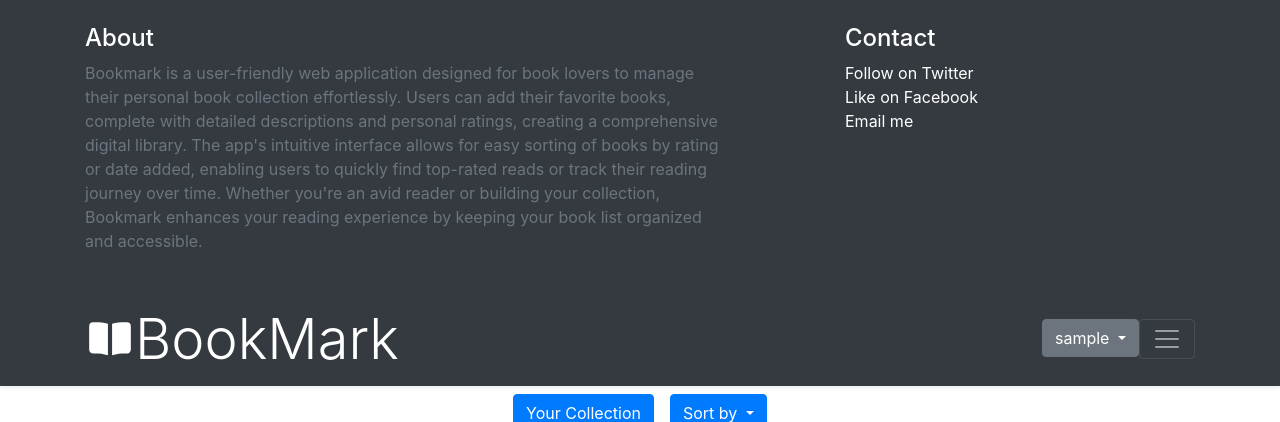
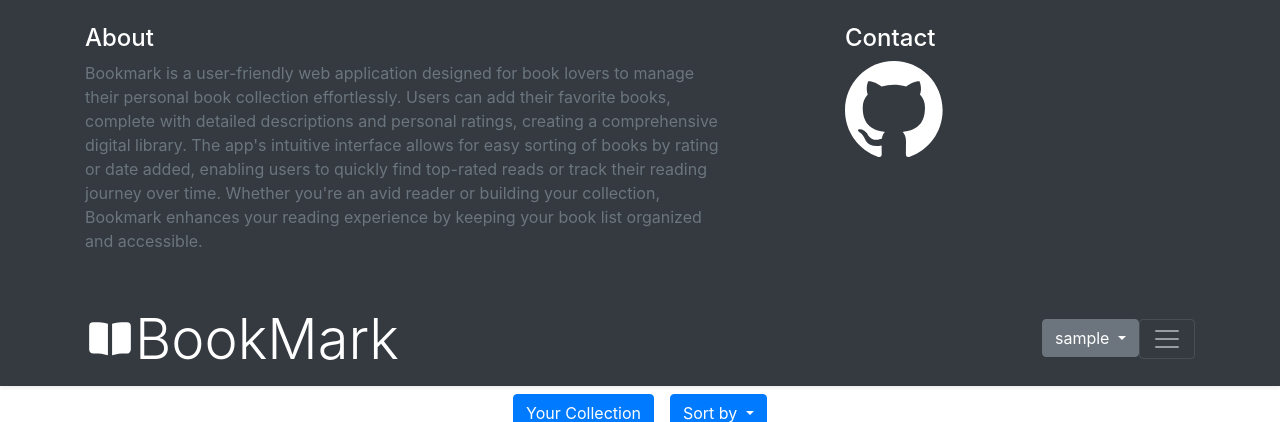
Before and after one commit to rehmansohail/library, a Node project: template views/feed.ejs in a window 1280 px wide, after a click that opens the changed part. Shown: the top 422 px of the page. Run offline with Node 20 templates, Linux system fonts and the light colour scheme; the template is opened without the code that fills it: most values are stand-ins (such as "Sample title", 1, 10 or a date in 2020); some libraries are stand-ins or nearby versions.

Commit message:
added contact info

```diff
--- a/index.js
+++ b/index.js
@@ -21,7 +21,7 @@
 import aiRoute from "./routes/ai.js"
 
 const app = express();
-const port = 3000;
+const port = process.env.port || 4000;
 env.config();
 
 //used postgres on aiven.io
--- a/public/style.css
+++ b/public/style.css
@@ -5,3 +5,8 @@
     height: 100%;
     text-align: center;
   }
+  .icons{
+    height: 50px;
+    width: 50px;
+    margin: 5px;
+  }
--- a/routes/ai.js
+++ b/routes/ai.js
@@ -21,7 +21,7 @@
       data: {
         providers: "openai",
         text: query,
-        chatbot_global_action: "Recommend some books based on what are already in my collection",
+        chatbot_global_action: "Recommend some books based on the query and if the query is empty tell the user to add some books",
         previous_history: [],
         temperature: 0.0,
         max_tokens: 150,
--- a/routes/book.js
+++ b/routes/book.js
@@ -3,12 +3,10 @@
 import { displayName, username } from "../index.js";
 
 let title=''
-let author=''
 let coverId=''
 
 router.get("/book", async (req, res) => {
     title = req.query.title;
-    author = req.query.author;
     coverId = req.query.coverId;
   res.render("addBook.ejs", {
     key: coverId,
--- a/routes/feed.js
+++ b/routes/feed.js
@@ -3,7 +3,7 @@
 import { db,displayName, username } from "../index.js"; // Adjust the import based on your structure
 
 router.get("/feed", async (req, res) => {
-  let result = await db.query("SELECT key, ROUND(AVG(rating)) AS average_rating FROM books GROUP BY key;");
+  let result = await db.query("SELECT key,title, ROUND(AVG(rating)) AS average_rating FROM books GROUP BY key,title;");
   let books = result.rows;
   res.render("feed.ejs", {
     items: books,
--- a/views/feed.ejs
+++ b/views/feed.ejs
@@ -30,6 +30,11 @@
               <div class="card-rating p-2">
                 <p>Rating: <%= item.average_rating %>⭐</p>
               </div>
+              <form action="/book" method="get" class="form-group submit-container p-2">
+                  <input type="hidden" id="title" name="title" value="<%= item.title %>">
+                  <input type="hidden" id="coverId" name="coverId" value="<%= item.key %>">
+                  <button type="submit" class="btn btn-primary">Add this book to your library</button>
+              </form>
             </div>
             <% })}else{ %>
               <h1>No books added yet</h1>
--- a/views/partials/header.ejs
+++ b/views/partials/header.ejs
@@ -20,9 +20,10 @@
         <div class="col-sm-4 offset-md-1 py-4">
           <h4 class="text-white">Contact</h4>
           <ul class="list-unstyled">
-            <li><a href="#" class="text-white">Follow on Twitter</a></li>
-            <li><a href="#" class="text-white">Like on Facebook</a></li>
-            <li><a href="#" class="text-white">Email me</a></li>
+            <div style="display: flex; ">
+              <li><a href="https://www.instagram.com/reh.mansohail/" target="_blank"><img src="icons/instagram.svg" alt="" class="icons"></a></li>
+              <li><a href="https://github.com/rehmansohail" target="_blank"><img src="icons/github.svg" alt="" class="icons"></a></li>
+            </div>
           </ul>
         </div>
       </div>
```
Also changed, not shown: public/icons/github.svg (added), public/icons/instagram.svg (added).
